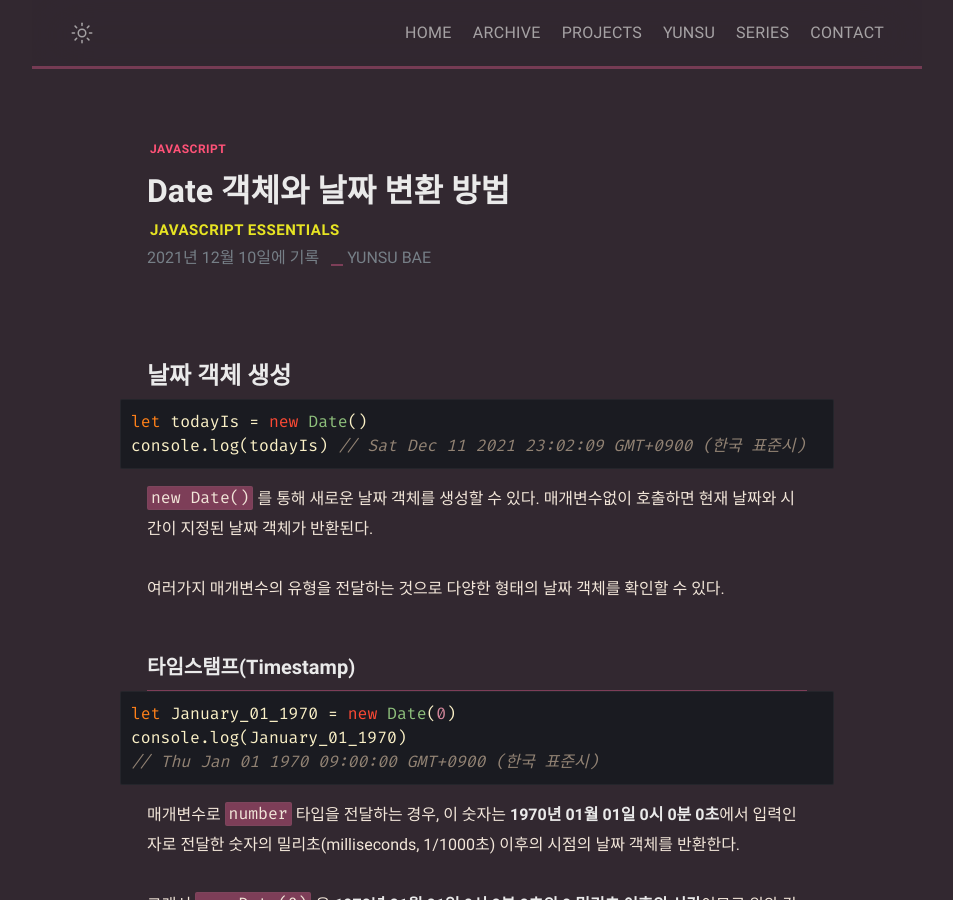
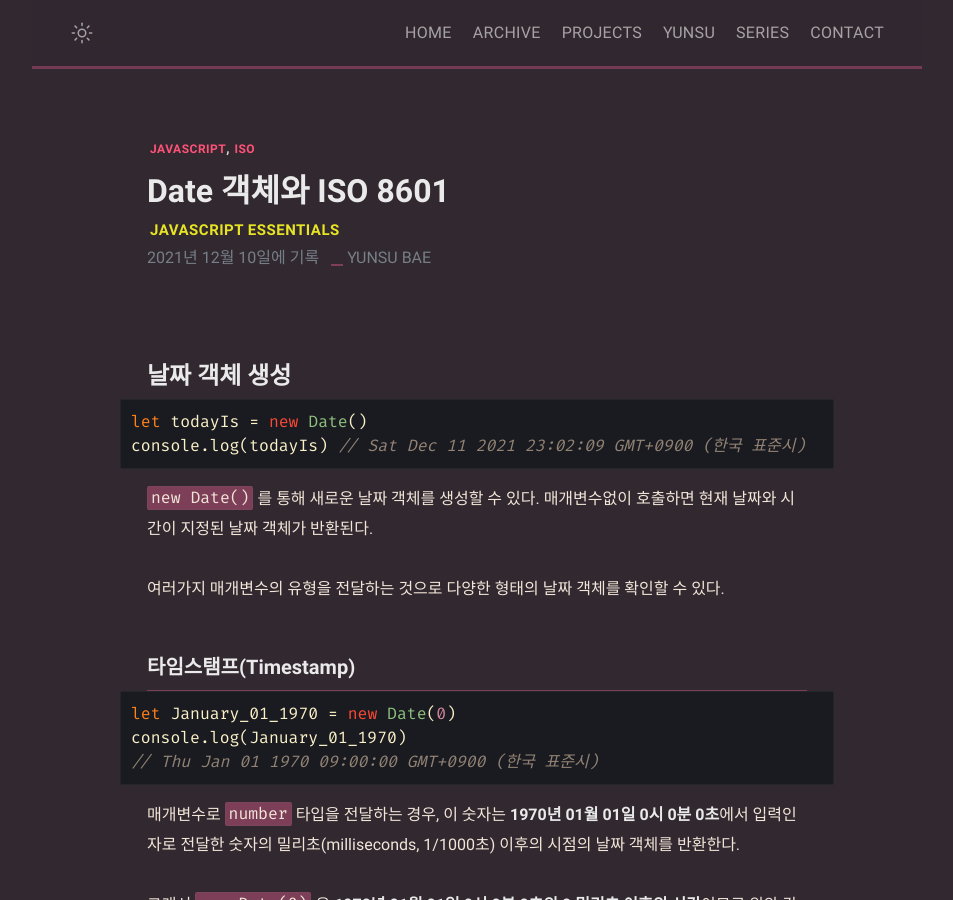
Before and after one commit to mniYUNSU/mniYUNSU.github.io, a Jekyll site: the page built from _posts/js-date-iso/2021-12-10-js-date-iso.md, in a window 1280 px wide and 900 px high. Shown: the whole window, without its empty margins (163-1116 px from the left). Built offline with Jekyll 4.4.1, drawn with Linux system fonts in a browser that asks for light colours; comment, search, counter and statistics services are not loaded.

Commit message:
포스팅 : 날짜객체와 iso 8601

```diff
--- a/_posts/js-date-iso/2021-12-10-js-date-iso.md
+++ b/_posts/js-date-iso/2021-12-10-js-date-iso.md
@@ -1,9 +1,9 @@
 ---
 layout: post
-title: Date 객체와 날짜 변환 방법
+title: Date 객체와 ISO 8601
 date: 2021-12-10 09:29:20 +07:00
 categories: [Javascript Essentials]
-tags: [Javascript]
+tags: [Javascript, ISO]
 description: Date 객체와 여러가지 날짜 변환 방법
 ---
 
```
